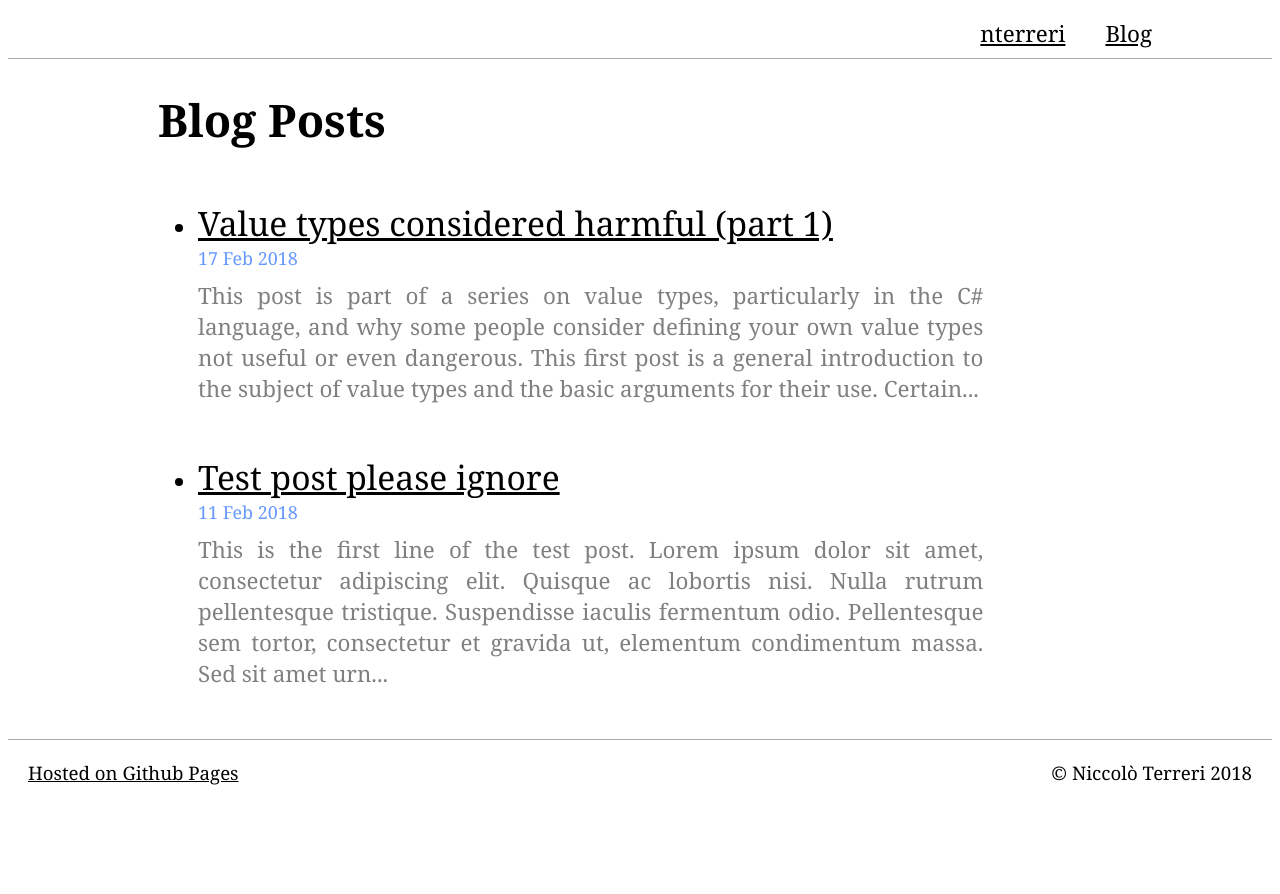
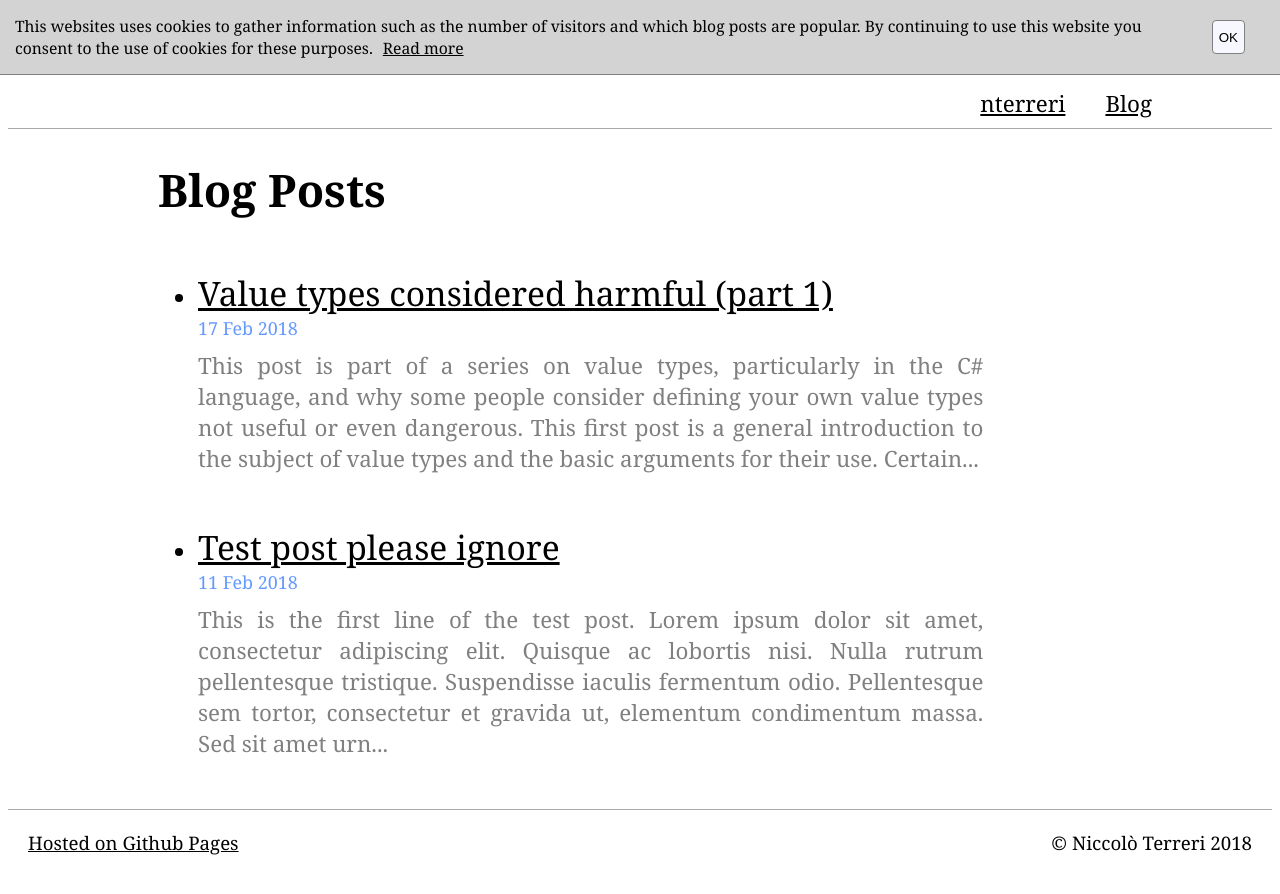
Before and after one commit to nterreri/nterreri.github.io, a Jekyll site: the page built from index.html, in a window 1280 px wide. Shown: the top 894 px of the page. Built offline with Jekyll 4.4.1, drawn with Linux system fonts in a browser that asks for light colours.

Commit message:
Start working on consent header wip

```diff
--- a/_config.yml
+++ b/_config.yml
@@ -1,7 +1,7 @@
 repository: nterreri/nterreri.github.io
 port: 8000
 strict_front_matter: true
-exclude: ["Gemfile", "Gemfile.lock", "ignore"]
+exclude: ["Gemfile", "Gemfile.lock", "ignore", "yarn.lock", "node_modules", "package.json", ".jshintrc", ".jscsrc"]
 include: ["public/*"]
 karmdown:
   show_warnings: true
@@ -9,3 +9,4 @@ stylesheet: nt.css
 favico: favicon.ico
 index: /
 about: about
+analytics: _includes/analytics.js
--- a/_includes/analytics.html
+++ b/_includes/analytics.html
@@ -1,8 +1,51 @@
 <script async src="https://www.googletagmanager.com/gtag/js?id=UA-114389878-1"></script>
 <script>
-  window.dataLayer = window.dataLayer || [];
-  function gtag(){dataLayer.push(arguments);}
-  gtag('js', new Date());
+window.addEventListener('load', function() {
+    askForCookiesConsent();
+});
 
-  gtag('config', 'UA-114389878-1');
+function askForCookiesConsent() {
+    window.cookieConsent = false;
+
+    if (!window.cookieConsent) {
+        const consentHeader = document.createElement('div');
+        consentHeader.setAttribute('class', 'nt-consent');
+
+        const message =
+            'This websites uses cookies to gather information such as the number of visitors and which blog posts are popular. By continuing to use this website you consent to the use of cookies for these purposes.';
+        const messageNode = document.createElement("span");
+        messageNode.setAttribute('class', 'nt-consent__message');
+        messageNode.textContent = message;
+
+        const cookiePolicyLink = document.createElement('a');
+        cookiePolicyLink.setAttribute('href', '/cookie-policy');
+        cookiePolicyLink.setAttribute('class', 'nt-consent__link');
+        const cookiePolicyLinkLabel = document.createElement('span');
+        cookiePolicyLinkLabel.setAttribute('class', 'nt-consent__link-label');
+        cookiePolicyLinkLabel.textContent = 'Read more';
+        cookiePolicyLink.appendChild(cookiePolicyLinkLabel);
+        messageNode.appendChild(cookiePolicyLink);
+
+        const okButton = document.createElement('button');
+        okButton.setAttribute('class', 'nt-consent__ok-button');
+        okButton.textContent = 'OK';
+
+        console.log('created in-memory dom nodes');
+
+        consentHeader.appendChild(messageNode);
+        consentHeader.appendChild(okButton);
+
+        document.body.appendChild(consentHeader);
+        document.getElementsByTagName('header')[0].setAttribute('class', 'nt-header--with-consent');
+
+        console.log('added cookie policy note to dom');
+        return;
+    }
+
+    window.dataLayer = window.dataLayer || [];
+    function gtag(){dataLayer.push(arguments);}
+    gtag('js', new Date());
+
+    gtag('config', 'UA-114389878-1');
+}
 </script>
--- a/_includes/header.html
+++ b/_includes/header.html
@@ -1,6 +1,6 @@
 <header class="nt-header">
     <nav class="nt-header__nav">
         <a class="nt-header__link" href={{ site.about | absolute_url }}>nterreri</a>
-        <a class="nt-header__link" href={{ site.index | absolute_url  }}>Blog</a>
+        <a class="nt-header__link" href={{ site.index | absolute_url }}>Blog</a>
     </nav>
 </header>
--- /dev/null
+++ b/_sass/_consent.scss
@@ -0,0 +1,43 @@
+.nt-consent {
+    position: fixed;
+    top: 0;
+    left: 0;
+    background: lightgray;
+    max-height: 70px;
+    overflow: hidden;
+    padding: 15px;
+    border-bottom: 1px solid grey;
+    display: flex;
+    font-size: 0.7em;
+}
+
+.nt-consent__message {
+    flex: 1;
+}
+
+.nt-consent__link {
+    height: auto;
+    align-self: flex-end;
+    margin: 10px;
+}
+
+.nt-consent__link-label {
+    height: 100%;
+    vertical-align: bottom;
+}
+
+.nt-consent__ok-button {
+    margin: 5px 20px;
+    border: 1px groove gray;
+    border-radius: 4px;
+    background: scale-color(
+        $color: #aaaaff,
+        $saturation: 0%,
+        $lightness: 90%,
+        $alpha: 100%);
+    // transition-duration: 0.2s;
+}
+
+// .nt-consent__ok-button:hover {
+//     // background-color: whitesmoke;
+// }
--- a/_sass/_header.scss
+++ b/_sass/_header.scss
@@ -1,5 +1,10 @@
 .nt-header {
     border-bottom: 1.5px solid #aaa;
+}
+
+.nt-header--with-consent {
+    border-bottom: 1.5px solid #aaa;
+    padding-top: 70px;
 }
 
 .nt-header__nav {
--- a/nt.scss
+++ b/nt.scss
@@ -5,6 +5,7 @@
 @import 'overrides';
 @import 'header';
 @import 'footer';
+@import 'consent';
 @import 'content';
 @import 'post';
 @import 'post-content';
```
Also changed, not shown: 1 other file.
